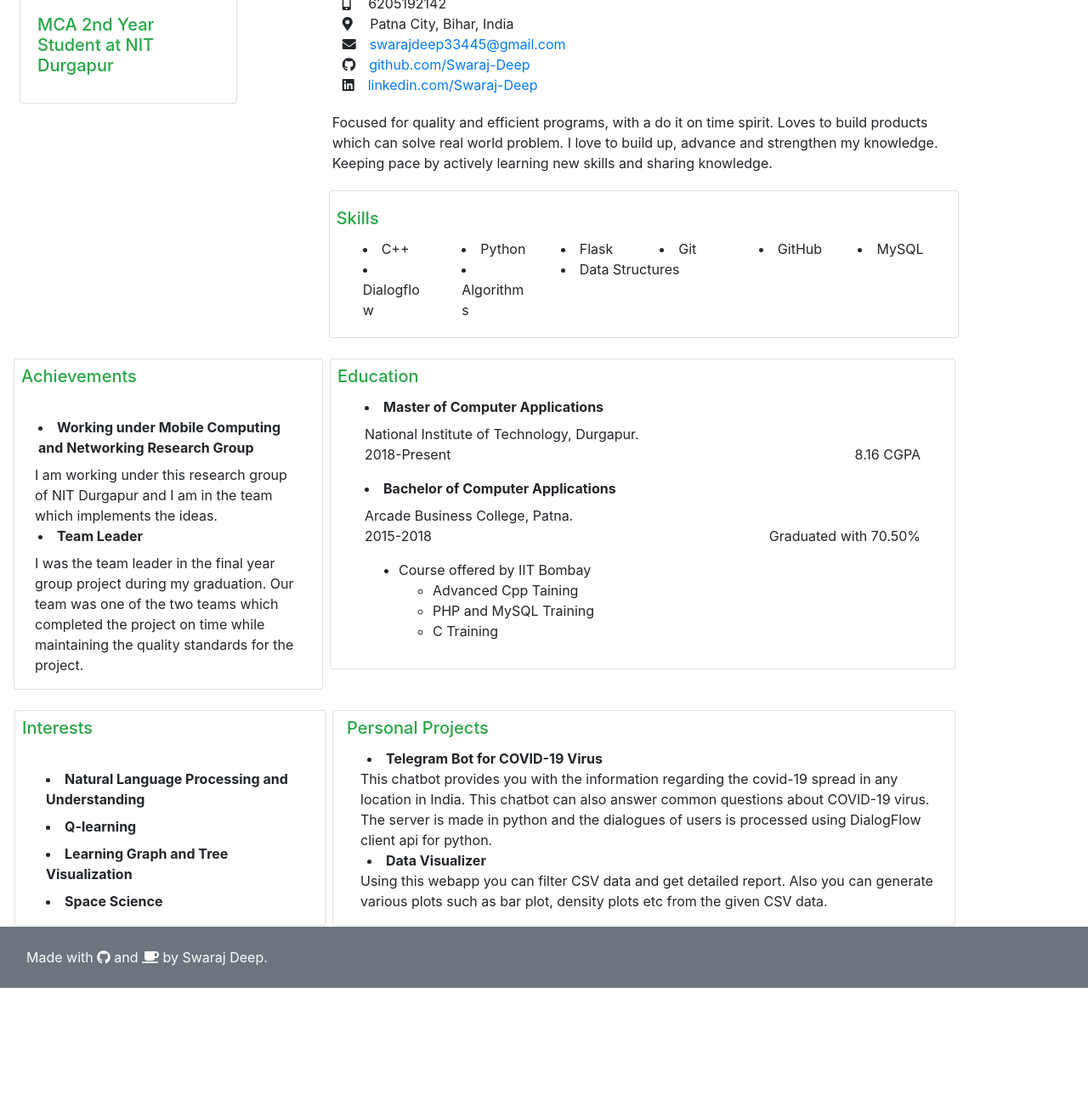
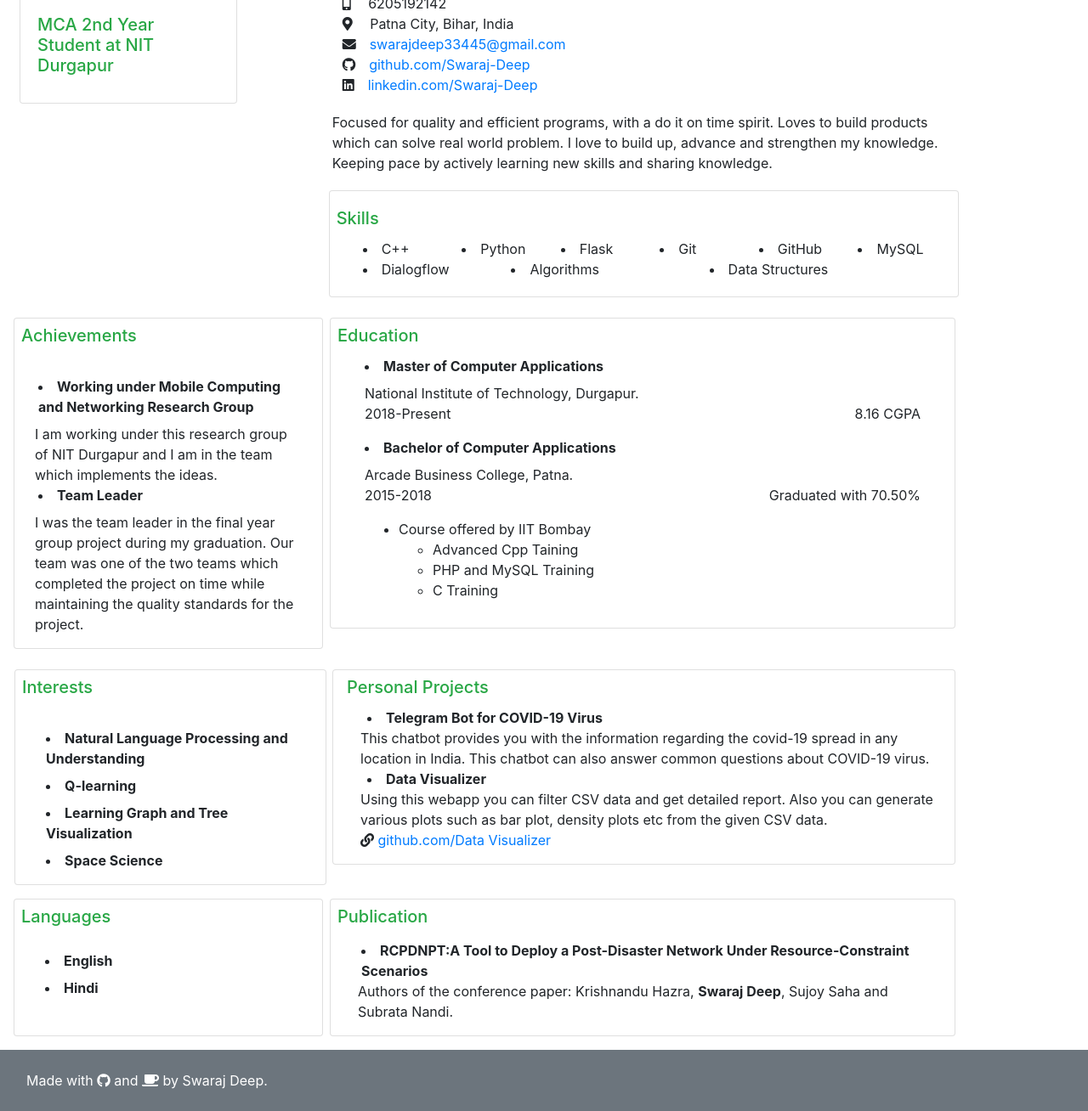
Before and after one commit to Swaraj-Deep/SwarajDeep.github.io, a plain HTML site: page html/index.html in a window 1280 px wide. Shown: the part 100-1408 px from the top of the page at 85% size. Before the commit the page ends 1263 px from the top, so only its background shows below. Drawn offline with Linux system fonts and the light colour scheme.

Commit message:
Initial Commit

```diff
--- a/html/index.html
+++ b/html/index.html
@@ -97,13 +97,13 @@
                                     <div class="col-md-2">
                                         <li class="card-text mx-1">MySQL</li>
                                     </div>
-                                    <div class="col-md-2">
+                                    <div class="col-md-3">
                                         <li class="card-text mx-1">Dialogflow</li>
                                     </div>
-                                    <div class="col-md-2">
+                                    <div class="col-md-4">
                                         <li class="card-text mx-1">Algorithms</li>
                                     </div>
-                                    <div class="col-md-6">
+                                    <div class="col-md-5">
                                         <li class="card-text mx-1">Data Structures</li>
                                     </div>
                                 </div>
@@ -197,8 +197,7 @@
                                         <li class="font-weight-bold">Telegram Bot for COVID-19 Virus</li>
                                         This chatbot provides you with the information regarding the covid-19
                                         spread in any location in India. This chatbot can also answer common
-                                        questions about COVID-19 virus. The server is made in python and the
-                                        dialogues of users is processed using DialogFlow client api for python.
+                                        questions about COVID-19 virus.
                                     </p>
                                     <p class="card-text px-1">
                                         <li class="font-weight-bold">Data Visualizer</li>
@@ -206,15 +205,41 @@
                                         detailed report. Also you can generate various plots such as bar plot,
                                         density plots etc from the given CSV data.
                                     </p>
+                                    <p><i class="fas fa-link"></i> <a
+                                        href="https://github.com/Swaraj-Deep/data_visualizer" target="_blank">github.com/Data Visualizer</a></p>
                                 </div>
                             </div>
-                            <div class="row mx-1 px-1">
-                                <div class="col col-md-6 px-1">
-
-                                </div>
-                                <div class="col col-md-6 px-1">
-
-                                </div>
+                        </div>
+                    </div>
+                </div>
+                <div class="row mx-1 px-1 pb-3">
+                    <div class="col col-md-4 px-1 mx-0 pt-2 mt-2" style="width: 100%;">
+                        <div class="card">
+                            <h5 class="card-title text-success px-2 pt-2">
+                                Languages
+                            </h5>
+                            <div class="card-text mx-2 px-4 pb-1 mb-3">
+                                <p class="card-text">
+                                    <li class="mx-1 font-weight-bold pb-2">English</li>
+                                    <li class="mx-1 font-weight-bold pb-2">Hindi</li>
+                                </p>
+                            </div>
+                        </div>
+                    </div>
+                    <div class="col col-md-8 px-1 pt-2 mx-0 mt-2">
+                        <div class="card pt-0">
+                            <h5 class="card-title text-success px-2 pt-2 pb-0 mb-0">
+                                Publication
+                            </h5>
+                            <div class="card-text mx-2 px-4">
+                                <p class="card-text pt-0 mt-0">
+                                    <li class="mx-1 font-weight-bold">RCPDNPT:A Tool to Deploy a Post-Disaster
+                                        Network Under Resource-Constraint Scenarios</li>
+                                    Authors of the conference paper: Krishnandu Hazra, <strong>Swaraj Deep</strong>,
+                                    Sujoy Saha and
+                                    Subrata
+                                    Nandi.
+                                </p>
                             </div>
                         </div>
                     </div>
```
